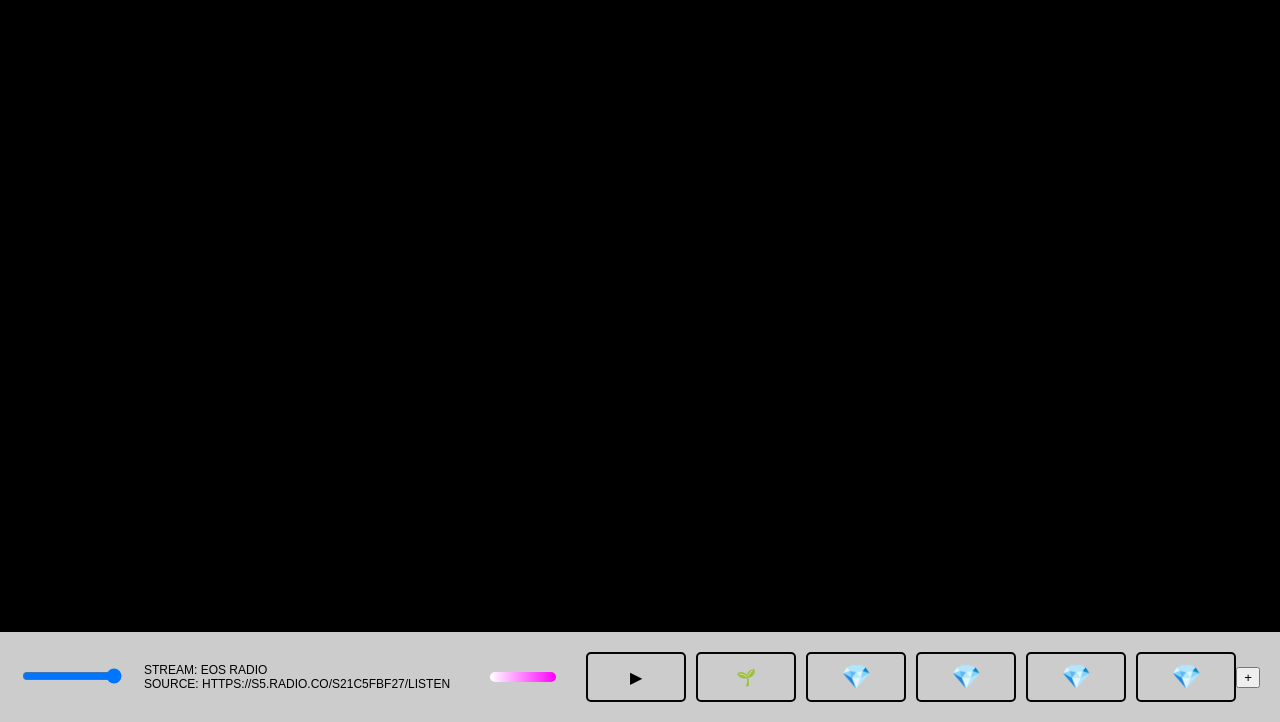
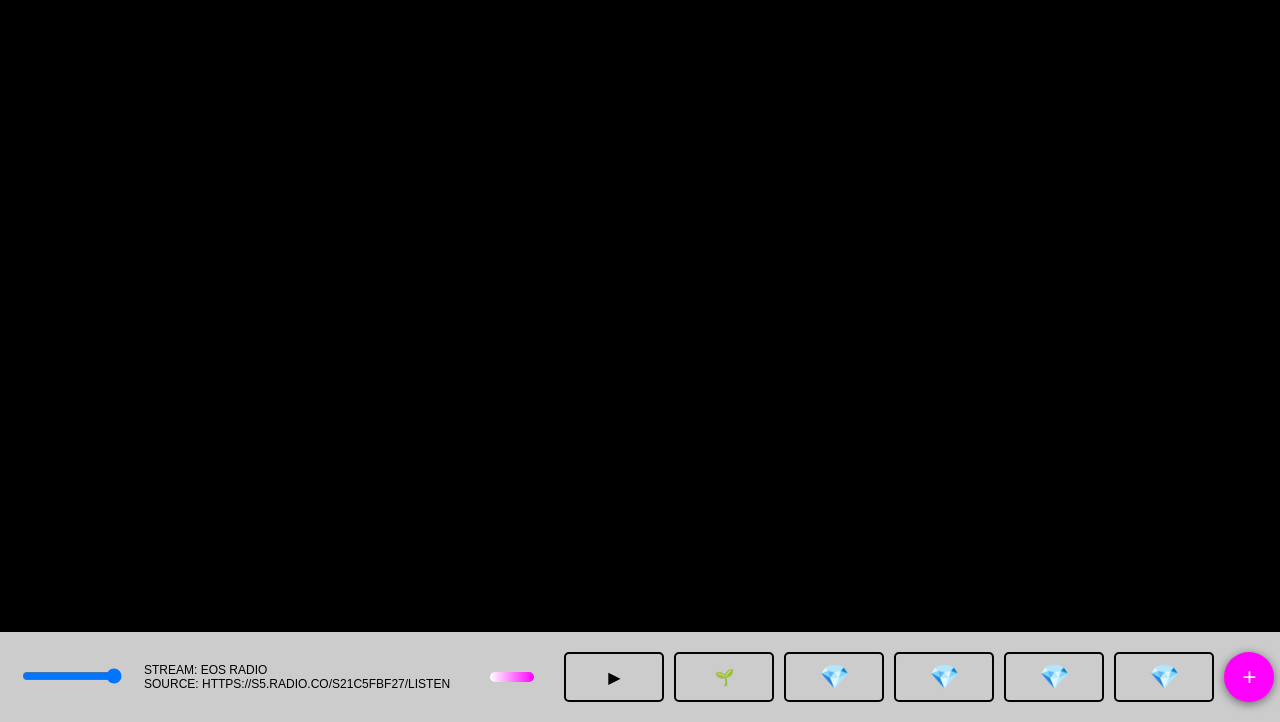
Before and after one commit to temp478/test_fetch_SI, a plain HTML site: page index.html in a window 1280 px wide. Shown: the part 78-800 px from the top of the page. Drawn offline with Linux system fonts and the light colour scheme; no server answers.

Commit message:
Update styleplayer.css

```diff
--- a/styleplayer.css
+++ b/styleplayer.css
@@ -9,14 +9,17 @@ body {
     text-transform: uppercase; /* Uppercase text */
 }
 .audio-player {
-            width: 100%;
+    width: 98%;
     background: rgba(255, 255, 255, 0.8);
     border-top: 1px solid #000000; /* Neon green border */
     display: flex;
     align-items: center;
     padding: 20px;
     box-shadow: 0 -2px 20px rgba(0, 0, 0, 0.5);
-            position: relative;
+    position: fixed; /* Change to fixed */
+    bottom: 0; /* Position it at the bottom */
+    left: 0; /* Align to the left */
+    z-index: 1000; /* Ensure it stays above other content */
 }
 .progress {
     flex-grow: 1;
@@ -112,3 +115,40 @@ body {
 .volume-control input {
     width: 100px; /* Set a fixed width for the volume slider */
 }
+
+.add-station-button {
+    width: 50px; /* Set a fixed width */
+    height: 50px; /* Set a fixed height */
+    background: #ff00ff; /* Background color */
+    color: #ffffff; /* Text color */
+    border: none; /* No border */
+    border-radius: 50%; /* Make it circular */
+    font-size: 24px; /* Font size for the "+" sign */
+    cursor: pointer; /* Pointer cursor on hover */
+    display: flex; /* Use flexbox for centering */
+    align-items: center; /* Center vertically */
+    justify-content: center; /* Center horizontally */
+    margin-left: 10px; /* Space from the last button */
+    box-shadow: 0 2px 10px rgba(0, 0, 0, 0.5); /* Add some shadow */
+}
+
+.add-station-button:hover {
+    background: #e600e6; /* Darker shade on hover */
+}
+
+/* Media query for screens with a minimum width of 375px */
+@media (max-width: 375px) {
+    .audio-player {
+        padding: 10px; /* Adjust padding for mobile */
+    }
+
+    .play-button, .file-button, .station-button {
+        width: 70px; /* Further adjust width for mobile */
+        height: 35px; /* Further adjust height for mobile */
+        font-size: 12px; /* Further adjust font size for mobile */
+    }
+
+    .metadata {
+        font-size: 10px; /* Smaller font size for metadata */
+    }
+}
```
Lines whose indentation alone changed are shown as unchanged.
